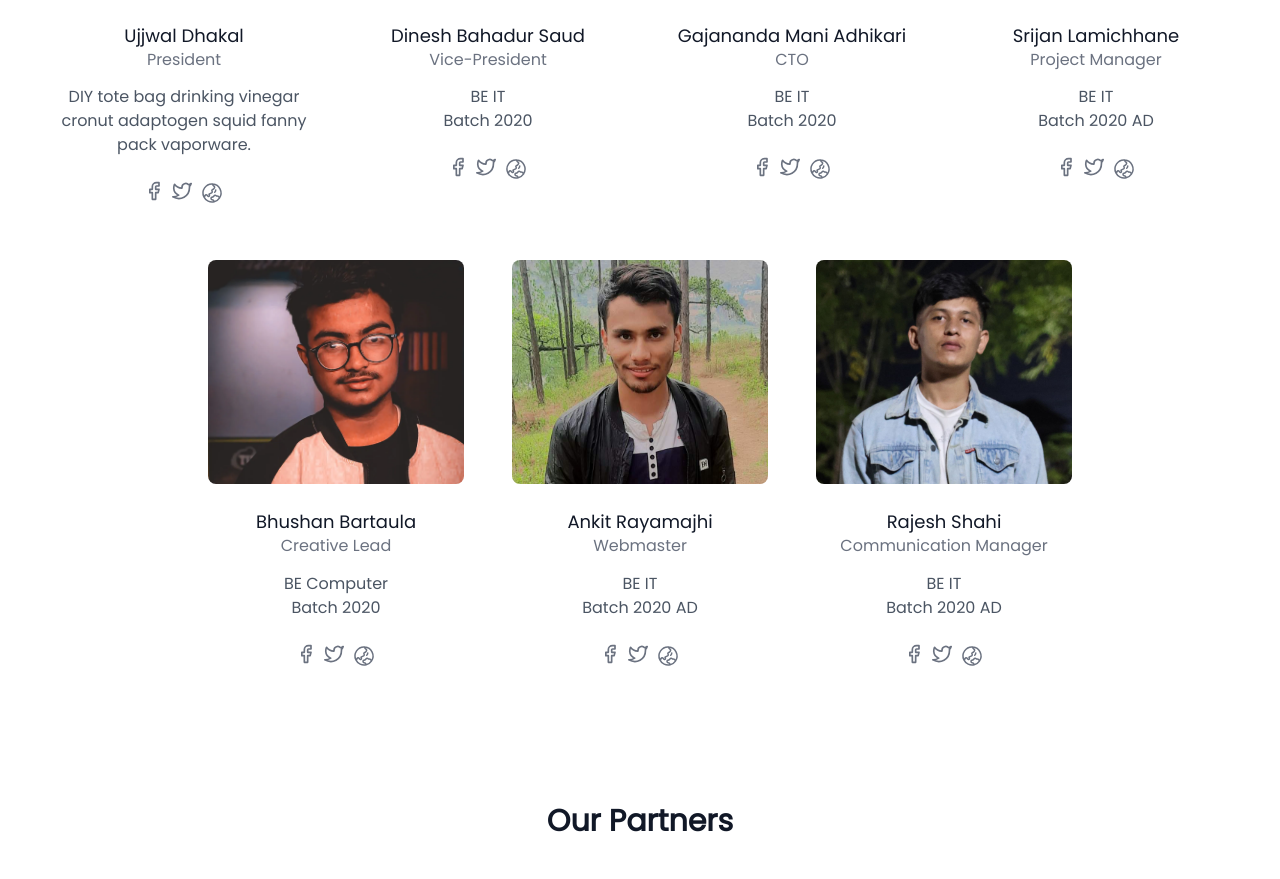
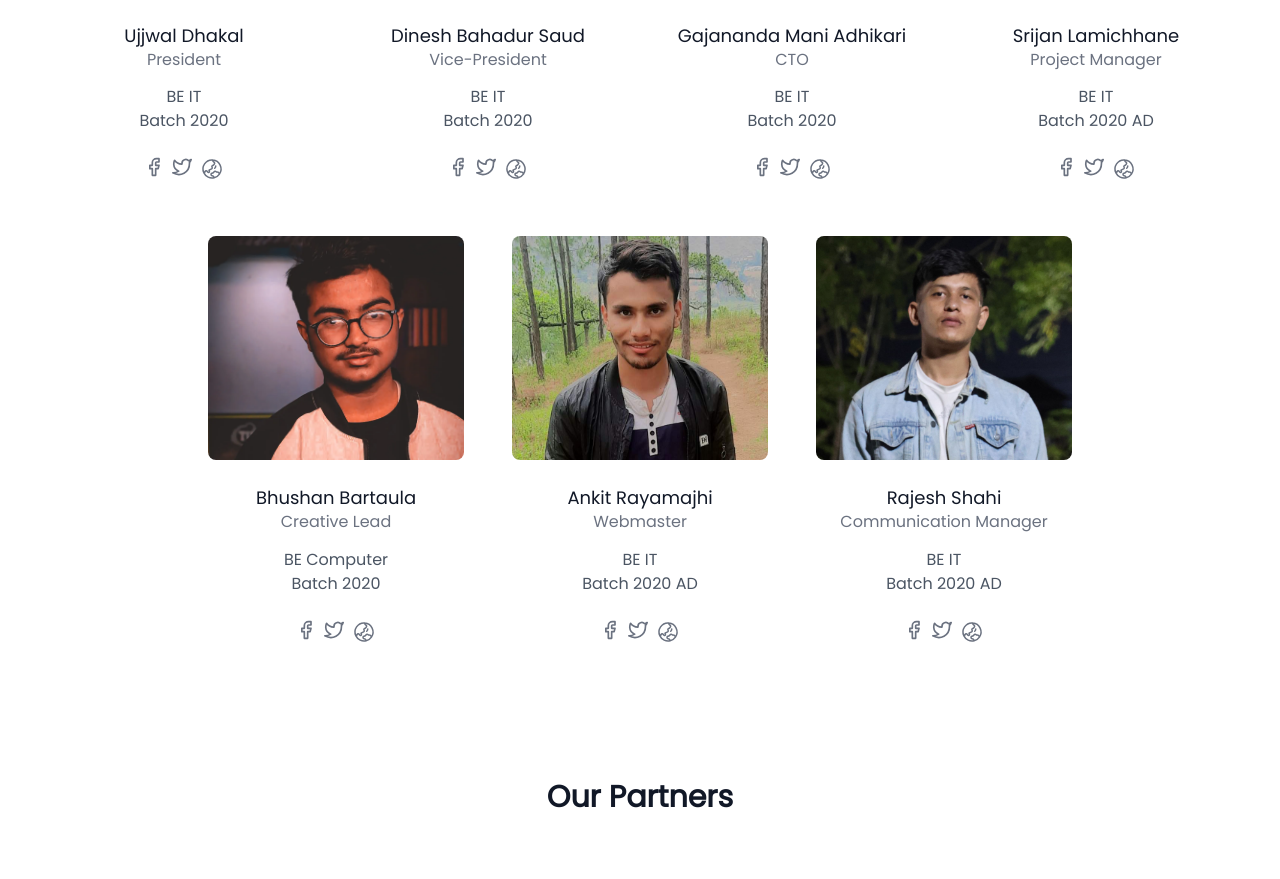
Before and after one commit to teamcoreQ/coreq, a React (Create React App) app: page / in a window 1280 px wide. Shown: the part 2537-3416 px from the top of the page. Built offline with nearby package versions, Linux system fonts and the light colour scheme.

Commit message:
minor changes

```diff
--- a/src/components/OurTeam.js
+++ b/src/components/OurTeam.js
@@ -66,7 +66,7 @@ export default function OurTeam() {
                                 <div className="w-full">
                                     <h2 className="title-font font-medium text-lg text-gray-900">Ujjwal Dhakal</h2>
                                     <h3 className="text-gray-500 mb-3">President</h3>
-                                    <p className="mb-4">DIY tote bag drinking vinegar cronut adaptogen squid fanny pack vaporware.</p>
+                                    <p className="mb-4">BE IT<br/>Batch 2020</p>
                                     <span className="inline-flex">
                                         <a className="text-gray-500" href='https://www.facebook.com/fb.ujjwal/' target='_blank'>
                                             <svg fill="none" stroke="currentColor" stroke-linecap="round" stroke-linejoin="round" stroke-width="2" className="w-5 h-5" viewBox="0 0 24 24">
```
